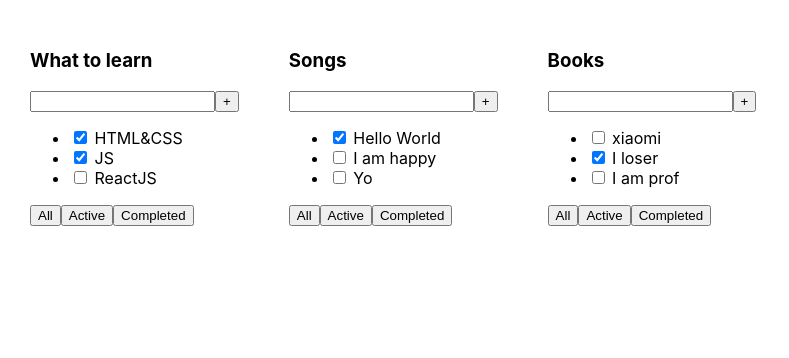
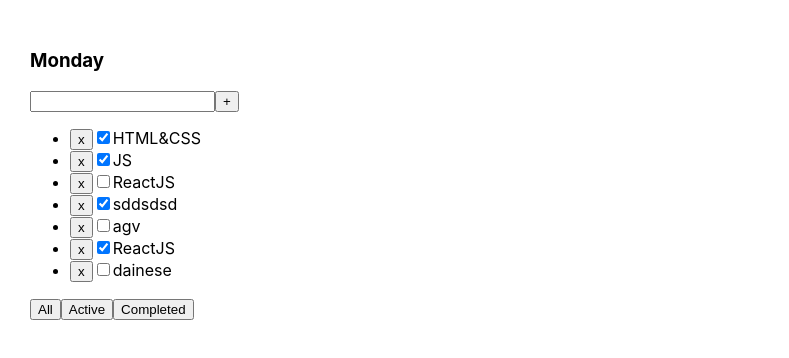
Before and after one commit to Dainese-AGV/todoList, a React (Create React App) app: page / in a window 1280 px wide. Shown: the top 358 px of the page, without its empty margins (0-789 px from the left). Built offline with nearby package versions, Linux system fonts and the light colour scheme.

Commit message:
add Usestate

```diff
--- a/src/App.tsx
+++ b/src/App.tsx
@@ -1,34 +1,45 @@
-import React from 'react';
-import './App.css';
-import { Todolist } from './components/Todolist';
+import React from "react";
+import { useState } from "react";
+import "./App.css";
+import { Todolist } from "./components/Todolist";
 
+export const App = () => {
+  let [tasks, setTasks] = useState([
+    { id: 1, title: "HTML&CSS", isDone: true },
+    { id: 2, title: "JS", isDone: true },
+    { id: 3, title: "ReactJS", isDone: false },
+    { id: 4, title: "sddsdsd", isDone: true },
+    { id: 5, title: "agv", isDone: false },
+    { id: 6, title: "ReactJS", isDone: true },
+    { id: 7, title: "dainese", isDone: false },
+  ]);
 
+  const [filter, setFilter] = useState("All");
 
-export const App =(props:any) => {
+  const removeTask = (newID: number) => {
+    setTasks(tasks.filter((el) => el.id !== newID));
+  };
 
-    const tasks1 = [
-        {id: 1, title:"HTML&CSS", isDone: true},
-        {id: 2, title:"JS", isDone: true},
-        {id: 3, title:"ReactJS", isDone: false},
-    ]
-    const tasks2 = [
-        {id: 1, title:"Hello World", isDone: true},
-        {id: 2, title:"I am happy", isDone: false},
-        {id: 3, title:"Yo", isDone: false},
-    ]
+  let filteredTasks = tasks;
+  if (filter === "active") {
+    filteredTasks = tasks.filter((el) => !el.isDone);
+  }
+  if (filter === "Completed") {
+    filteredTasks = tasks.filter((el) => el.isDone);
+  }
 
-    const tasks3 = [
-        {id: 1, title:"xiaomi", isDone: false},
-        {id: 2, title:"I loser", isDone: true},
-        {id: 3, title:"I am prof", isDone: false},
-    ]
+  let changeFilter = (value: string) => {
+    setFilter(value);
+  };
 
-
-    return (
-        <div className="App">
-        <Todolist title = " What to learn" tasks={tasks1}/>
-        <Todolist title = " Songs" tasks={tasks2}/>
-        <Todolist title = " Books" tasks={tasks3}/>
-        </div>
-    )
-}
+  return (
+    <div className="App">
+      <Todolist
+        type={"Monday"}
+        tasks={filteredTasks}
+        removeTask={removeTask}
+        changeFilter={changeFilter}
+      />
+    </div>
+  );
+};
--- a/src/components/Todolist.tsx
+++ b/src/components/Todolist.tsx
@@ -1,34 +1,45 @@
-import React from "react"
+import React from "react";
 
-type TaskType = {
-    id: number,
-    title : string,
-    isDone : boolean
-}
+type ObjectType = {
+  id: number;
+  title: string;
+  isDone: boolean;
+};
 
-type Propstype = {
-    title : string;
-    tasks : Array<TaskType>
-}
+type TodolistPropstype = {
+  type: string;
+  tasks: Array<ObjectType>;
+  removeTask: (id: number) => void;
+  changeFilter: (value: string) => void;
+};
 
-export const Todolist = (props:Propstype) => {
+export const Todolist = (props: TodolistPropstype) => {
   return (
     <div>
-        <h3>{props.title}</h3>
+      <h3>{props.type}</h3>
       <div>
-            <input/>
+        <input />
         <button>+</button>
       </div>
+
       <ul>
-            <li><input type="checkbox" checked={props.tasks[0].isDone}/> <span>{props.tasks[0].title}</span></li>
-            <li><input type="checkbox" checked={props.tasks[1].isDone}/> <span>{props.tasks[1].title}</span></li>
-            <li><input type="checkbox" checked={props.tasks[2].isDone}/> <span>{props.tasks[2].title}</span></li>
+        {props.tasks.map((el) => {
+          return (
+            <li key={el.id}>
+              <button onClick={() => props.removeTask(el.id)}>x</button>
+              <input type="checkbox" checked={el.isDone} />
+              <span>{el.title}</span>
+            </li>
+          );
+        })}
       </ul>
       <div>
-            <button>All</button>
-            <button>Active</button>
-            <button>Completed</button>
+        <button onClick={() => props.changeFilter("all")}>All</button>
+        <button onClick={() => props.changeFilter("Active")}>Active</button>
+        <button onClick={() => props.changeFilter("Completed")}>
+          Completed
+        </button>
       </div>
     </div>
-    )
-}
+  );
+};
```
Lines whose indentation alone changed are shown as unchanged.
